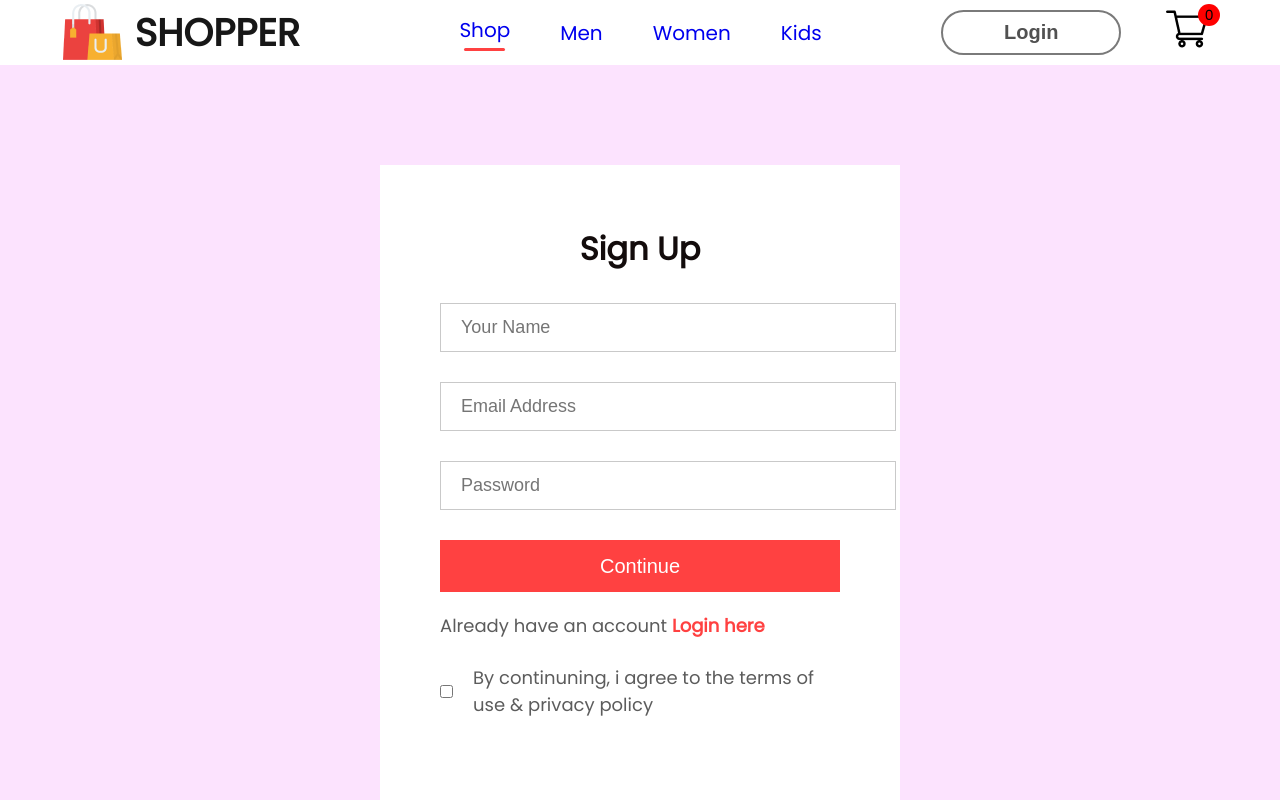
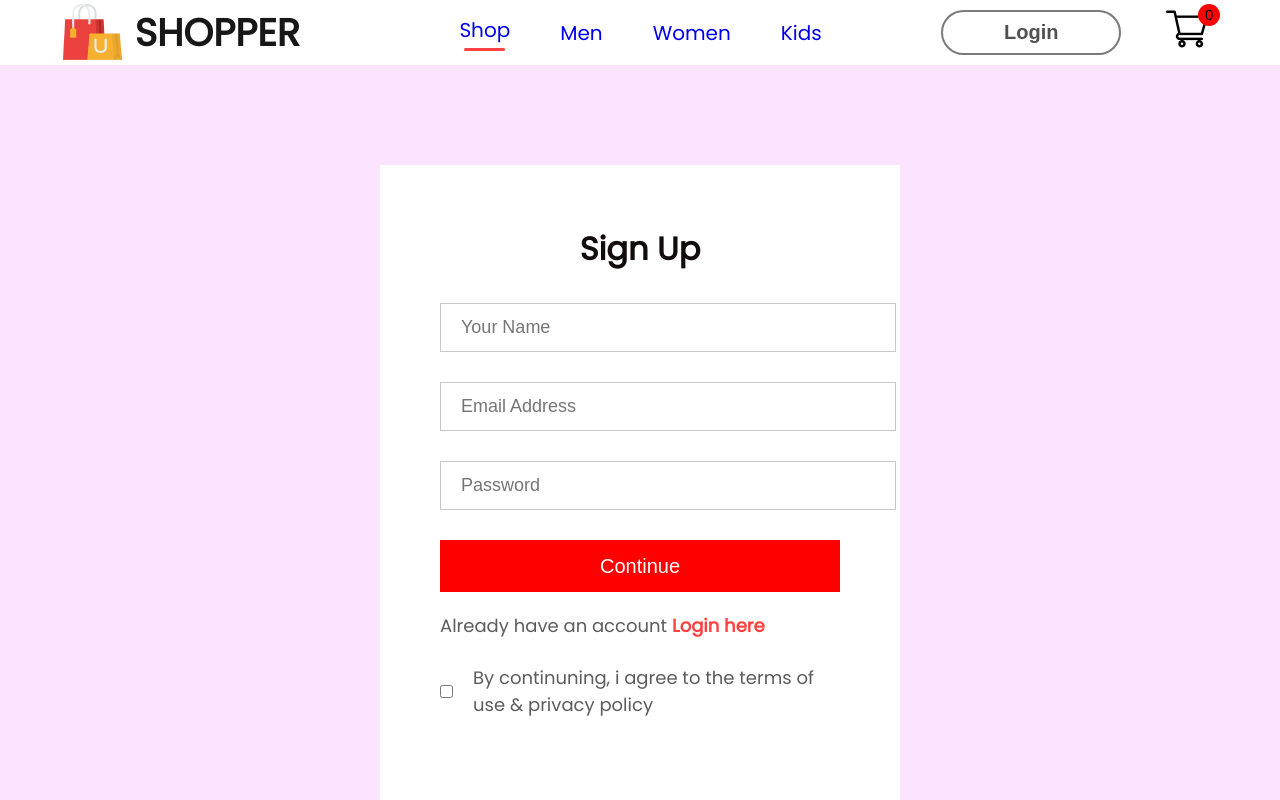
Before and after one commit to mohitdhanorkar/E-Commerce, a React (Create React App) app in the folder e-commerce/: page /login in a window 1280 px wide. In both pictures the pointer is over the button "Continue". Shown: the top 800 px of the page. Built offline with nearby package versions, Linux system fonts and the light colour scheme.

Commit message:
hover on continue button

```diff
--- a/e-commerce/src/Pages/CSS/loginsignup.css
+++ b/e-commerce/src/Pages/CSS/loginsignup.css
@@ -42,6 +42,10 @@
     font-weight: 500;
     cursor: pointer;
 }
+.loginsignup-container button:hover {
+    background: red; /* New background color on hover */
+}
+
 .loginsignup-login{
     margin-top: 20px;
     color: #5c5c5c;
```
